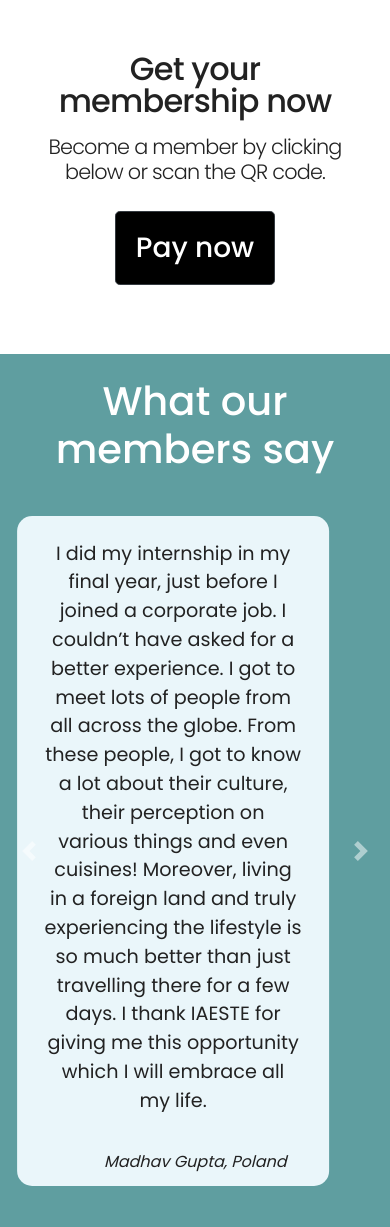
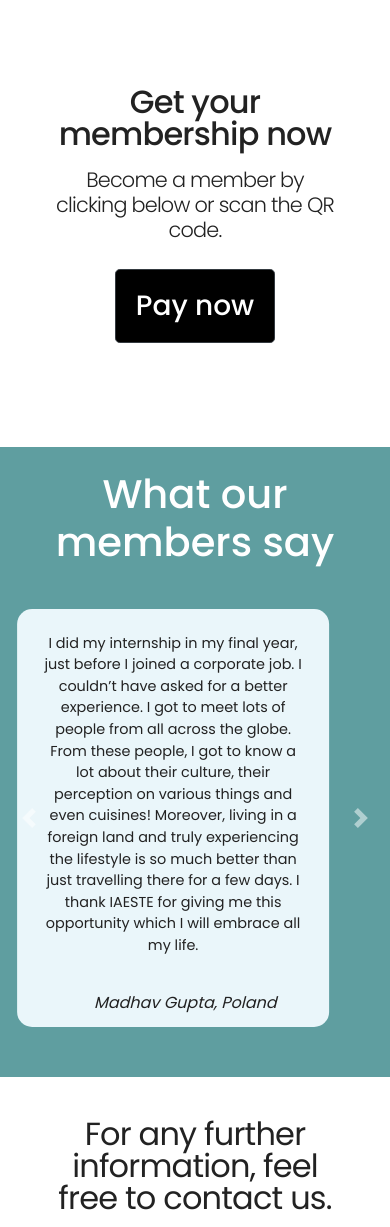
Before and after one commit to Sannyaa/MD2021, a plain HTML site: page index.html in a window 390 px wide. Shown: the part 935-2162 px from the top of the page. Drawn offline with nearby package versions, Linux system fonts and the light colour scheme.

Commit message:
Add files via upload

```diff
--- a/css/styles.css
+++ b/css/styles.css
@@ -18,6 +18,10 @@ body {
     color: #222;
     /* background: black; */
     width: -webkit-fill-available;
+}
+
+.white-section {
+    background: white;
 }
 
 
@@ -279,7 +283,7 @@ em {
 }
 
 .container-payment {
-    margin: 3% 4%;
+    padding: 3% 4%;
 }
 
 
@@ -323,7 +327,7 @@ em {
 }
 
 .box-margin {
-    margin: 7%;
+    padding: 6% 5% 1%;
 }
 
 
@@ -439,14 +443,14 @@ em {
     } */
     #testimonials p {
         font-weight: 400;
-        font-size: 1.2rem;
+        font-size: 0.9rem;
         /* line-height: 1.5; */
         /* letter-spacing: -.04rem; */
     }
     .card img {
         width: 20%;
         border-radius: 100%;
-        margin: 10px 20px 20px;
+        margin: 10px 20px 20px 0;
     }
     em {
         font-size: 1rem;
```
